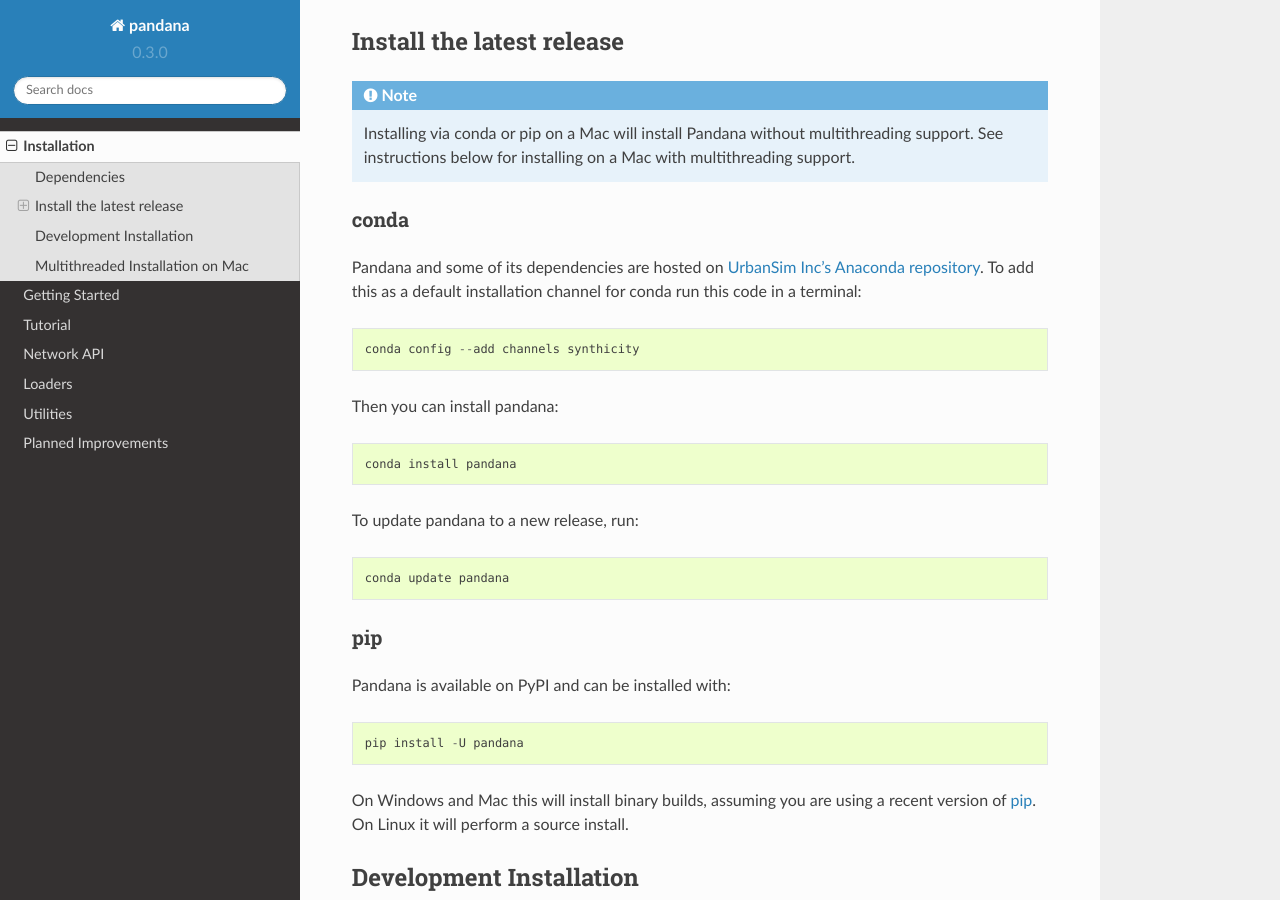
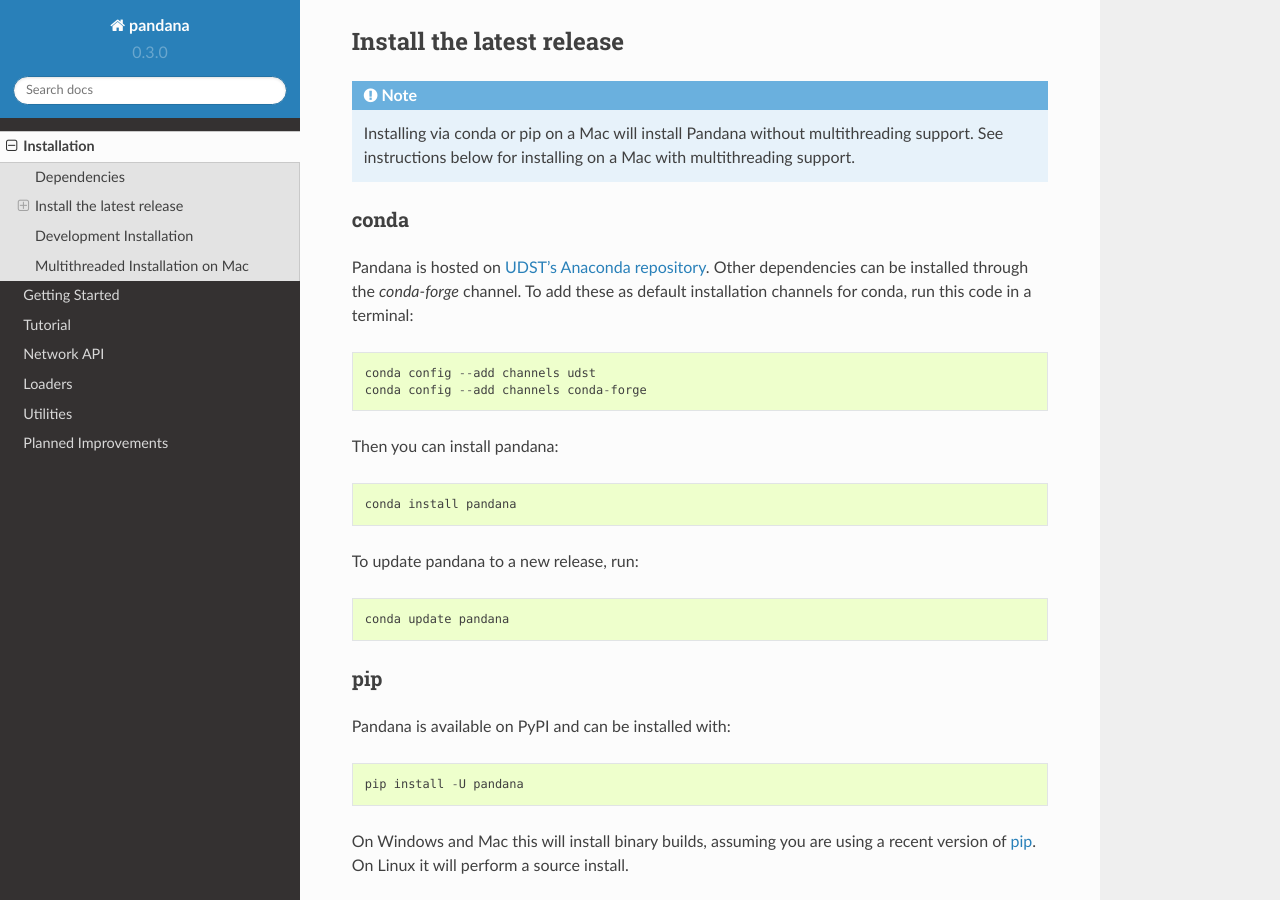
Before and after one commit to UDST/pandana, a Sphinx documentation site: the page built from docs/installation.rst, in a window 1280 px wide and 900 px high, scrolled down 503 px. Built offline with Sphinx 7.4.7 and the Read the Docs theme 2.0.0, drawn with Linux system fonts in a browser that asks for light colours.

Commit message:
Update docs

```diff
--- a/docs/installation.rst
+++ b/docs/installation.rst
@@ -29,12 +29,14 @@
 conda
 ~~~~~
 
-Pandana and some of its dependencies are hosted on
-`UrbanSim Inc's Anaconda repository <https://anaconda.org/synthicity>`__.
-To add this as a default installation channel for conda run this code
+Pandana is hosted on
+`UDST's Anaconda repository <https://anaconda.org/udst>`__. Other dependencies
+can be installed through the `conda-forge` channel.
+To add these as default installation channels for conda, run this code
 in a terminal::
 
-    conda config --add channels synthicity
+    conda config --add channels udst
+    conda config --add channels conda-forge
 
 Then you can install pandana::
 
```
Also changed, not shown: .travis.yml.
